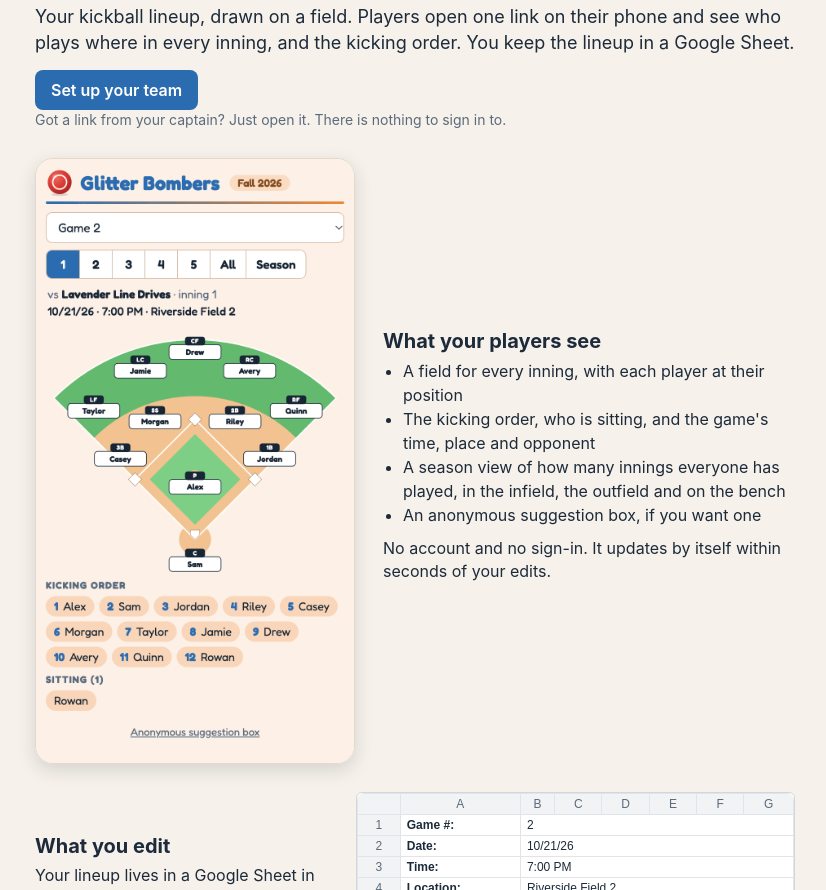
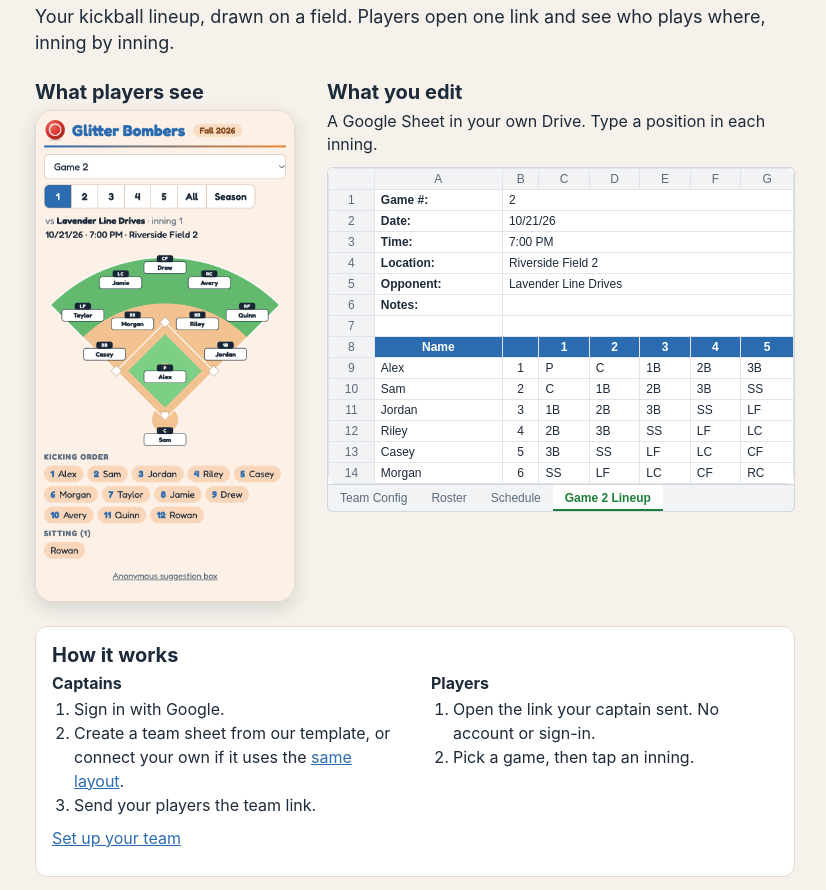
Before and after one commit to Duncan-Wood/kickball, a plain HTML site: page site/index.html in a window 1280 px wide. Shown: the part 62-952 px from the top of the page, without its empty margins (225-1051 px from the left). Drawn offline with Linux system fonts and the light colour scheme.

Commit message:
Trim the home page copy and show a single setup link

```diff
--- a/site/index.html
+++ b/site/index.html
@@ -13,33 +13,19 @@
 </head>
 <body>
 <main class="landing" id="landing">
-  <header class="landing-hero">
+  <header>
     <h1><img src="icons/kickball.svg" alt="" width="40" height="40"> Kickball Field View</h1>
-    <p class="landing-lead">Your kickball lineup, drawn on a field. Players open one link on their phone and see who plays where in every inning, and the kicking order. You keep the lineup in a Google Sheet.</p>
-    <a class="landing-button" href="start.html">Set up your team</a>
-    <p class="landing-aside">Got a link from your captain? Just open it. There is nothing to sign in to.</p>
+    <p class="landing-lead">Your kickball lineup, drawn on a field. Players open one link and see who plays where, inning by inning.</p>
   </header>
 
-  <section class="landing-section" id="field-view">
+  <div class="landing-previews">
+    <section class="landing-preview" id="field-view">
+      <h2>What players see</h2>
       <img class="landing-shot" src="images/field-view.png" alt="The field view on a phone: Glitter Bombers, Game 2, inning 1, with each player's name at their position on a field diagram and the kicking order below" width="390" height="740">
-    <div class="landing-copy">
-      <h2>What your players see</h2>
-      <ul>
-        <li>A field for every inning, with each player at their position</li>
-        <li>The kicking order, who is sitting, and the game's time, place and opponent</li>
-        <li>A season view of how many innings everyone has played, in the infield, the outfield and on the bench</li>
-        <li>An anonymous suggestion box, if you want one</li>
-      </ul>
-      <p>No account and no sign-in. It updates by itself within seconds of your edits.</p>
-    </div>
     </section>
-
-  <section class="landing-section" id="sheet">
-    <div class="landing-copy">
+    <section class="landing-preview" id="sheet">
       <h2>What you edit</h2>
-      <p>Your lineup lives in a Google Sheet in your own Drive, so you can change it from the Sheets app on the sideline or from a laptop. Type a position in each inning, and strike through the name of anyone who can't make it. The field view follows.</p>
-      <p>Your roster notes and anything else in the sheet stay private. Players only see the lineup tabs.</p>
-    </div>
+      <p>A Google Sheet in your own Drive. Type a position in each inning.</p>
       <figure class="landing-sheet" aria-label="The Game 2 Lineup tab in the team sheet">
         <div class="sheet-scroll">
         <table>
@@ -63,24 +49,33 @@
         </table>
       </div>
       <div class="sheet-tabs"><span>Team Config</span><span>Roster</span><span>Schedule</span><span class="current">Game 2 Lineup</span></div>
-      <figcaption>The lineup tab for one game, shown with example names</figcaption>
       </figure>
     </section>
+  </div>
 
-  <section class="landing-card" id="how-it-works">
-    <h2>How it works for captains</h2>
+  <section class="landing-how" id="how-it-works">
+    <h2>How it works</h2>
+    <div class="landing-columns">
+      <div>
+        <h3>Captains</h3>
         <ol>
-      <li><strong>Sign in with Google.</strong> It takes a minute and you only do it once.</li>
-      <li><strong>Create your team sheet.</strong> You get a ready-made sheet in your Drive with a sample roster and game to edit.</li>
-      <li><strong>Send your team the link.</strong> It opens the field view and cannot change anything.</li>
+          <li>Sign in with Google.</li>
+          <li>Create a team sheet from our template, or connect your own if it uses the <a href="existing-sheet.html">same layout</a>.</li>
+          <li>Send your players the team link.</li>
         </ol>
-    <a class="landing-button" href="start.html">Set up your team</a>
+        <p><a href="start.html">Set up your team</a></p>
+      </div>
+      <div>
+        <h3>Players</h3>
+        <ol>
+          <li>Open the link your captain sent. No account or sign-in.</li>
+          <li>Pick a game, then tap an inning.</li>
+        </ol>
+      </div>
+    </div>
   </section>
 
-  <section class="landing-card">
-    <h2>Your data</h2>
-    <p>The app can only see the one sheet it creates or that you pick, nothing else in your Google Drive. Players only ever see the lineup. Roster notes and anonymous suggestions stay private. Read the <a href="privacy.html">privacy policy</a>.</p>
-  </section>
+  <p class="landing-aside">The app only sees the one sheet you create or pick, and players only see the lineup. <a href="privacy.html">Privacy policy</a></p>
 </main>
 <main class="page" id="team-page">
   <h1>
--- a/site/styles.css
+++ b/site/styles.css
@@ -118,19 +118,15 @@
 .landing { max-width: 760px; margin: 0 auto; padding: 8px 0 24px; }
 .landing h1 { color: #2b6cb0; font-size: 28px; }
 .landing h2 { margin: 0 0 6px; font-size: 20px; }
+.landing h3 { margin: 0 0 4px; font-size: 16px; }
 .landing p { margin: 0 0 10px; line-height: 1.45; }
 .landing a { color: #2b6cb0; }
 .landing-lead { font-size: 18px; }
-.landing-aside { margin-top: 12px; font-size: 14px; color: #5b6b7c; }
-.landing-card { margin: 18px 0; padding: 16px; background: #fff; border: 1px solid #e3d9cc; border-radius: 12px; }
-.landing-card p:last-child, .landing-card ol:last-child { margin-bottom: 0; }
-.landing-card ol { margin: 0 0 12px; padding-left: 22px; line-height: 1.5; }
-.landing-button { display: inline-block; margin-top: 4px; padding: 10px 16px; font-weight: 600; color: #fff !important; text-decoration: none; background: #2b6cb0; border-radius: 8px; }
-.landing-section { display: flex; flex-direction: column; gap: 16px; margin: 28px 0; }
-.landing-copy ul { margin: 0 0 10px; padding-left: 20px; line-height: 1.5; }
-.landing-shot { align-self: center; width: min(100%, 320px); height: auto; border: 1px solid #e3d9cc; border-radius: 18px; box-shadow: 0 6px 18px rgba(28, 42, 58, 0.15); }
-.landing-sheet { margin: 0; min-width: 0; }
-.landing-sheet figcaption { margin-top: 6px; font-size: 13px; color: #5b6b7c; }
+.landing .landing-aside { margin-top: 28px; font-size: 14px; color: #5b6b7c; }
+.landing-previews { display: flex; flex-direction: column; gap: 28px; margin: 24px 0; }
+.landing-preview { min-width: 0; }
+.landing-shot { display: block; width: min(100%, 300px); height: auto; border: 1px solid #e3d9cc; border-radius: 18px; box-shadow: 0 6px 18px rgba(28, 42, 58, 0.15); }
+.landing-sheet { margin: 0; }
 .sheet-scroll { overflow-x: auto; background: #fff; border: 1px solid #d0d7de; border-radius: 6px 6px 0 0; }
 .landing-sheet table { width: 100%; min-width: 400px; border-collapse: collapse; font-family: Arial, Helvetica, sans-serif; font-size: 12px; }
 .landing-sheet th, .landing-sheet td { padding: 3px 6px; border: 1px solid #e1e4e8; white-space: nowrap; text-align: left; font-weight: 400; }
@@ -141,11 +137,16 @@
 .sheet-tabs { display: flex; overflow-x: auto; background: #f1f3f4; border: 1px solid #d0d7de; border-top: 0; border-radius: 0 0 6px 6px; font-family: Arial, Helvetica, sans-serif; font-size: 12px; }
 .sheet-tabs span { padding: 6px 12px; white-space: nowrap; color: #5b6b7c; }
 .sheet-tabs span.current { color: #1a7f37; font-weight: 700; background: #fff; box-shadow: inset 0 -2px #1a7f37; }
+.landing-how { padding: 16px; background: #fff; border: 1px solid #e3d9cc; border-radius: 12px; }
+.landing-how ol { margin: 0 0 10px; padding-left: 22px; line-height: 1.5; }
+.landing-columns { display: flex; flex-direction: column; gap: 16px; }
 @media (min-width: 700px) {
-  .landing-section { flex-direction: row; align-items: center; gap: 28px; }
-  .landing-section .landing-copy { flex: 1; }
-  .landing-section .landing-shot { flex: none; align-self: flex-start; }
-  .landing-sheet { flex: 1.5; }
+  .landing-previews { flex-direction: row; align-items: flex-start; gap: 32px; }
+  .landing-preview:first-child { flex: none; }
+  .landing-preview:last-child { flex: 1; }
+  .landing-shot { width: 260px; }
+  .landing-columns { flex-direction: row; gap: 32px; }
+  .landing-columns > div { flex: 1; }
 }
 .error-panel { margin: 0 0 10px; padding: 10px 12px; border: 1px solid #b3261e; border-radius: 8px; background: #fde3e0; color: #b3261e; font-size: 14px; }
 .error-panel[hidden] { display: none; }
```
Lines whose indentation alone changed are shown as unchanged.
